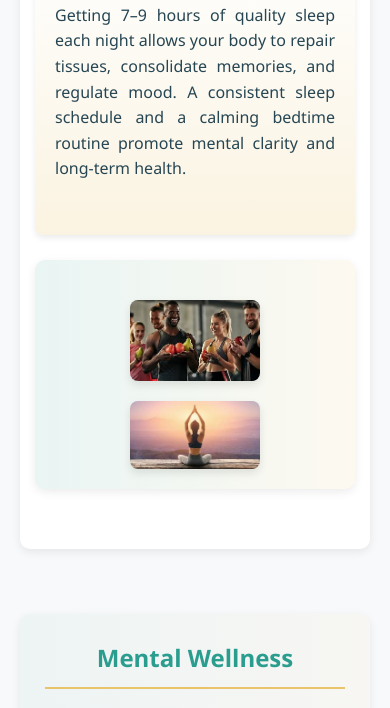
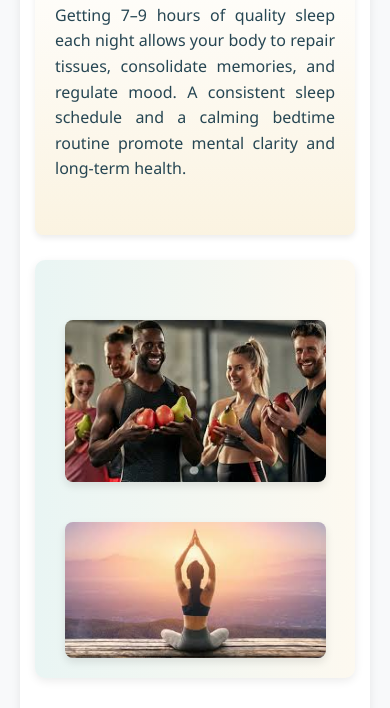
Before and after one commit to Asra-Sultana/Web-Design-and-Programming, a plain HTML site: page index.html in a window 390 px wide. Shown: the part 2413-3121 px from the top of the page. Drawn offline with Linux system fonts and the light colour scheme.

Commit message:
adjust the tips images

```diff
--- a/styles.css
+++ b/styles.css
@@ -675,6 +675,9 @@ body {
   }
 
   .full-width-img {
+
     width: 90%;
+    max-width: 400px;
+    margin-top: 20px;
   }
-}
+  }
```
